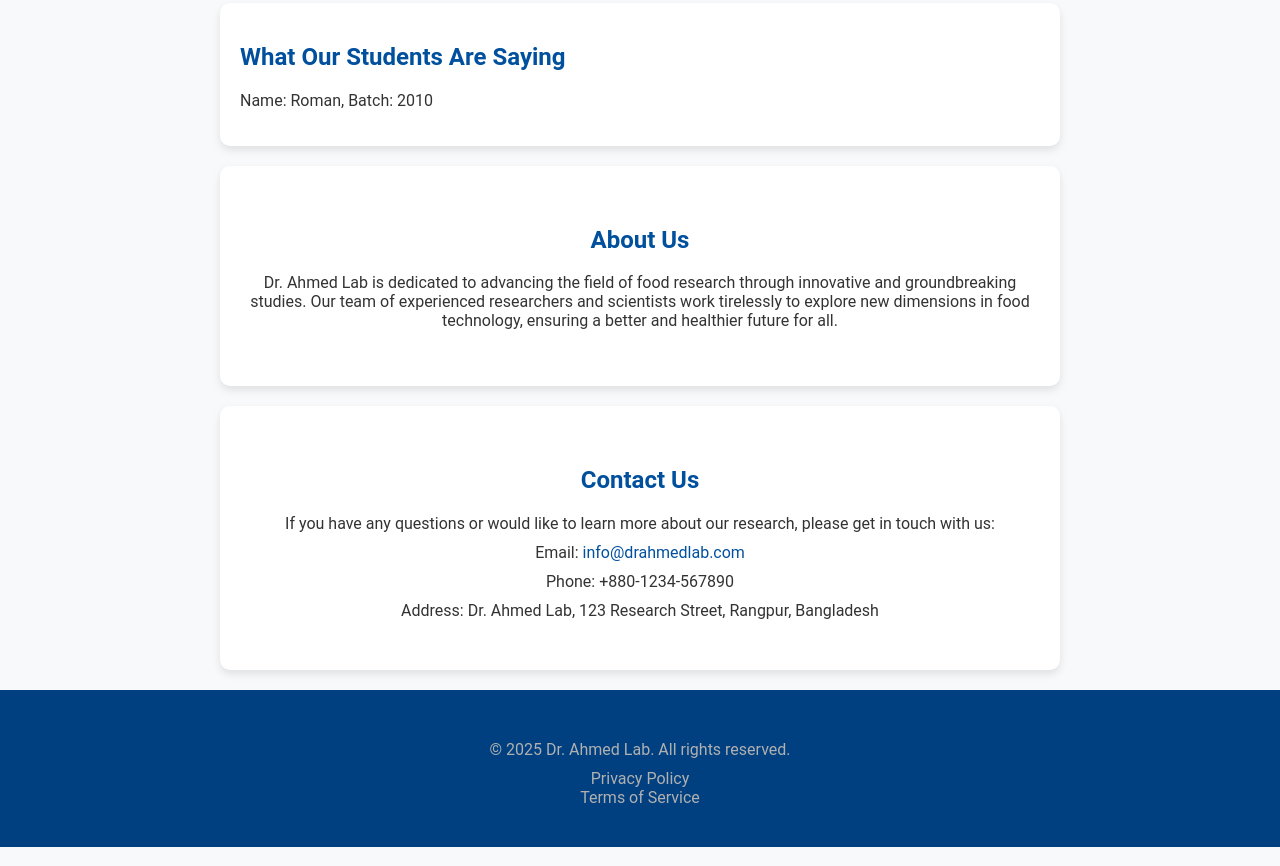
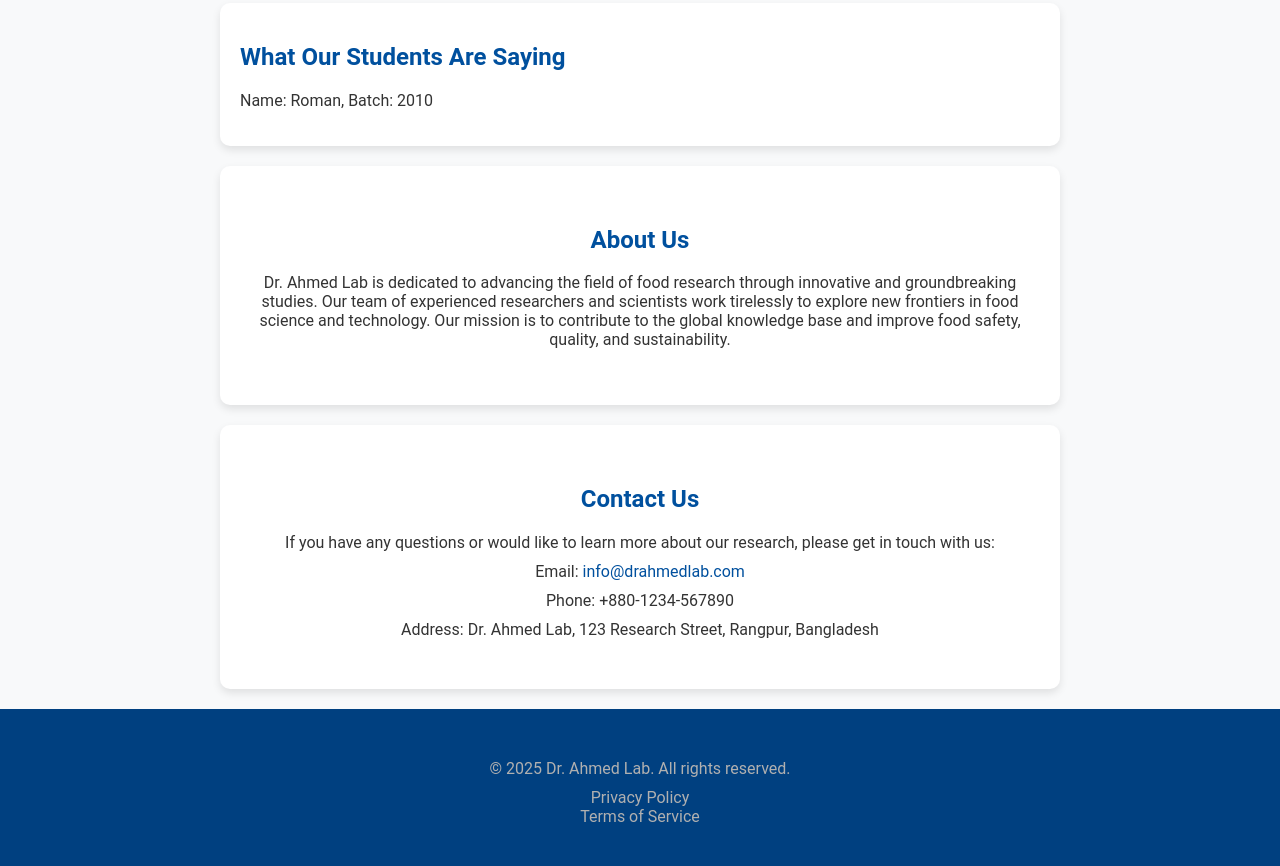
Before and after one commit to foodresearchers/DALab, a plain HTML site: page index.html in a window 1280 px wide. Shown: the part 959-1825 px from the top of the page. Drawn offline with Linux system fonts and the light colour scheme.

Commit message:
Update index.html

```diff
--- a/index.html
+++ b/index.html
@@ -59,7 +59,7 @@
     <!-- About Us Section -->
     <section class="about-us" id="about-us">
         <h2>About Us</h2>
-        <p>Dr. Ahmed Lab is dedicated to advancing the field of food research through innovative and groundbreaking studies. Our team of experienced researchers and scientists work tirelessly to explore new dimensions in food technology, ensuring a better and healthier future for all.</p>
+        <p>Dr. Ahmed Lab is dedicated to advancing the field of food research through innovative and groundbreaking studies. Our team of experienced researchers and scientists work tirelessly to explore new frontiers in food science and technology. Our mission is to contribute to the global knowledge base and improve food safety, quality, and sustainability.</p>
     </section>
     <!-- Contact Us Section -->
     <section class="contact-us" id="contact-us">
```
Lines whose indentation alone changed are shown as unchanged.
